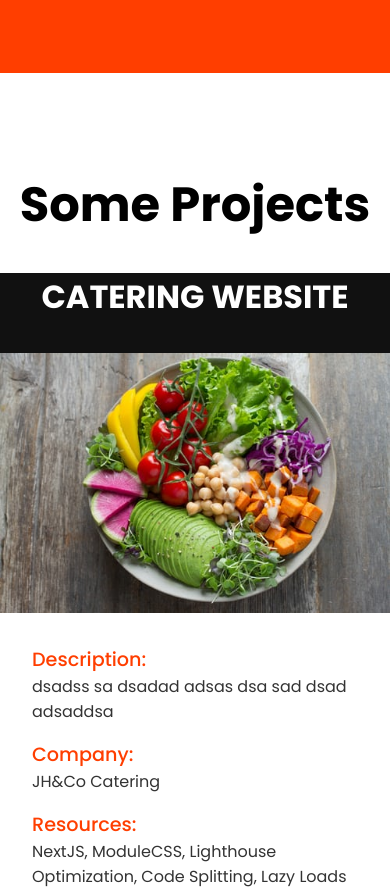
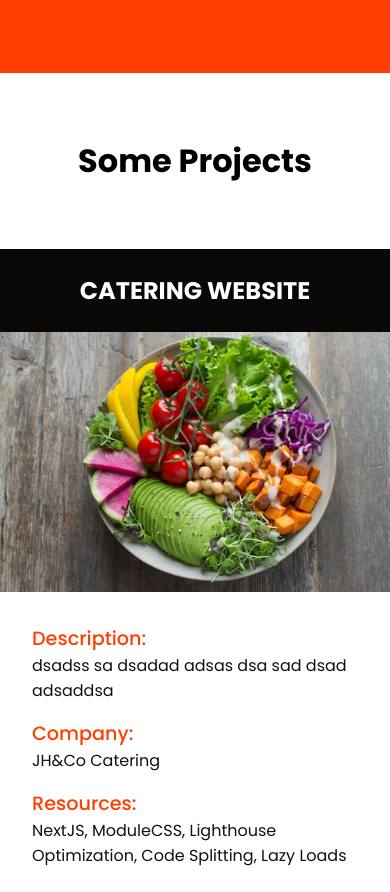
Before and after one commit to piotrekwrobel93/portfolio-polskie, a plain HTML site: page index.html in a window 390 px wide. Shown: the part 1640-2532 px from the top of the page. Drawn offline with nearby package versions, Linux system fonts and the light colour scheme.

Commit message:
mobile projects section test

```diff
--- a/src/styles/projects.css
+++ b/src/styles/projects.css
@@ -7,7 +7,7 @@
 .projects > h1 {
     text-align: center;
     font-size: 3em;
-    padding-top: 2em;
+    margin: 2em 0;
 }
 
 .projects-wrapper {
@@ -134,8 +134,6 @@
     width: 100vw;
     position: relative;
     text-align: center;
-    margin-top: 2em;
-    background-color: #111;
 }
 
 .project-m {
@@ -143,9 +141,11 @@
 }
 
 .project-m > h1 {
+    width: 100vw;
     text-transform: uppercase;
     color: #fff;
-
+    background-color: var(--color2);
+    padding: 1em 0;
 }
 
 .details--wrapper-m {
@@ -162,14 +162,13 @@
     display: flex;
     justify-content: center;
     flex-direction: column;
-    /* background-color: red; */
 }
 .details--section-m{
     width: 100vw;
     height: 100%;
     text-align: left;
     background-color: #fff;
-    color: #111;
+    color: #fff;
     padding: 2em 2em;
     display: flex;
     flex-direction: column;
@@ -182,14 +181,13 @@
 }
 
 .details-m  p {
-    color: #333;
+    color: #111;
     margin-bottom: 1em;
 }
 
 
 .details-m  > img {
     width: 100%;
-    margin-top: 2em;
     object-fit: cover;
 }
 
@@ -228,3 +226,12 @@
         display: block;
     }
 }
+
+@media ( max-width: 480px ) {
+    .project-m > h1 {
+        font-size: 1.5em;
+    }
+    .projects > h1 {
+        font-size: 2em;
+    }
+}
```
